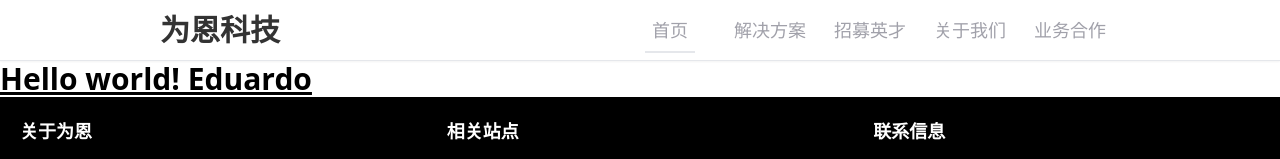
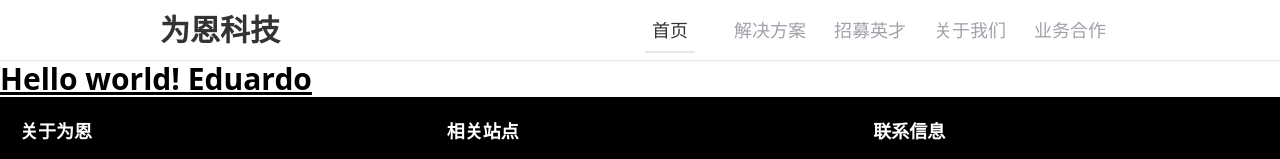
Before and after one commit to wayearn/website, a Nuxt app: page / in a window 1280 px wide. Shown: the top 159 px of the page. Built offline with nearby package versions, Linux system fonts and the light colour scheme.

Commit message:
fix: 顶部菜单优化

```diff
--- a/components/header/Nav.vue
+++ b/components/header/Nav.vue
@@ -57,4 +57,8 @@ $spacers: (
     }
   }
 }
+
+.router-link-active {
+  @apply text-content;
+}
 </style>
```
